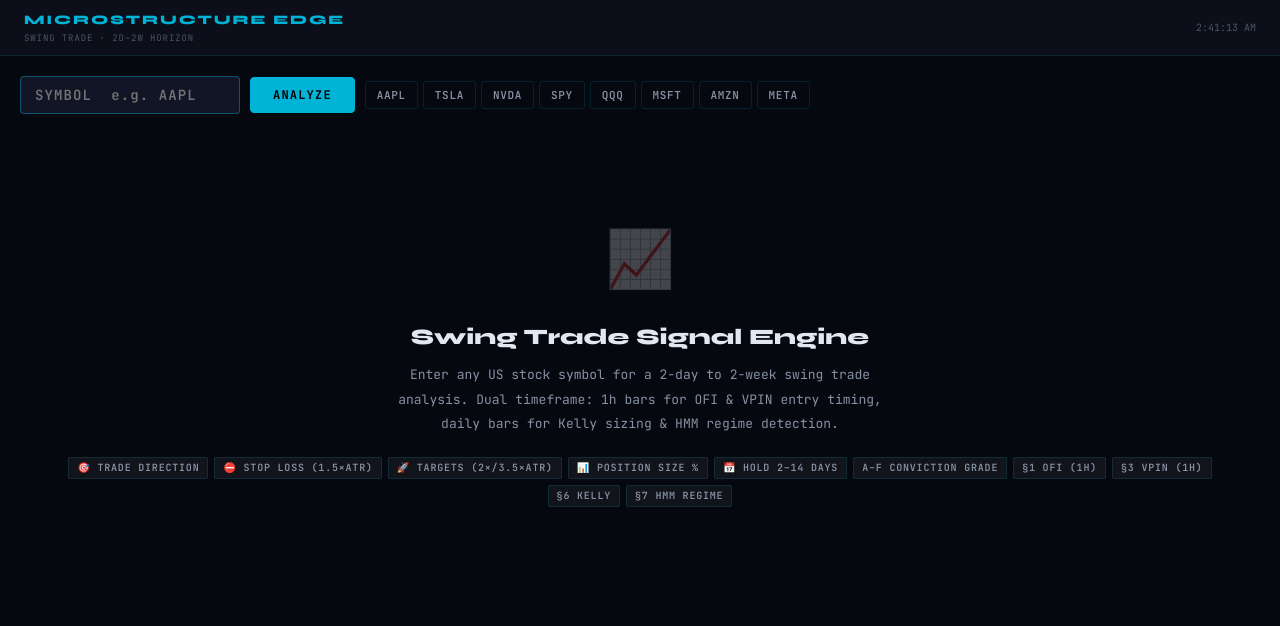
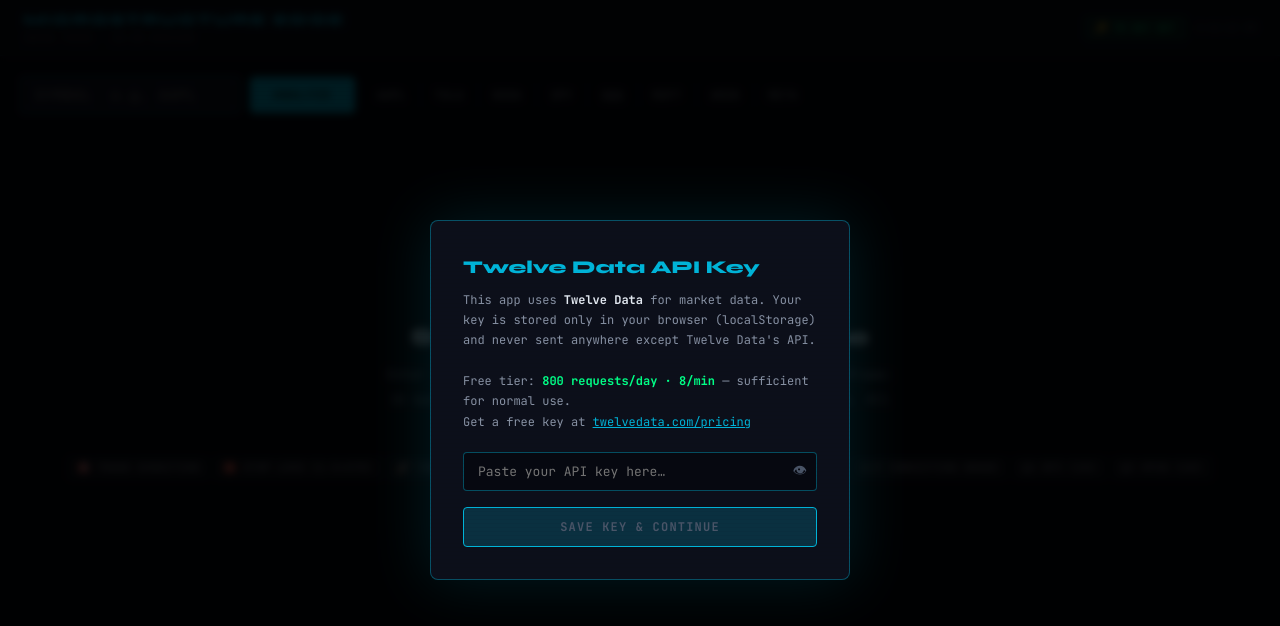
Before and after one commit to sgwvtl-glitch/react-swing-trade, a React (Vite) app: page / in a window 1280 px wide. Shown: the top 626 px of the page. Built offline with nearby package versions, Linux system fonts and the light colour scheme.

Commit message:
Add files via upload

```diff
--- a/src/App.jsx
+++ b/src/App.jsx
@@ -1,13 +1,99 @@
-import { useState } from 'react';
+import { useState, useEffect } from 'react';
 import { useStockData } from './hooks/useStockData';
 import { PriceChart } from './components/PriceChart';
 import { SignalPanel } from './components/SignalPanel';
 import { KellyPanel, RegimePanel } from './components/KellyRegimePanel';
 import { TradeCard } from './components/TradeCard';
+import { getApiKey, setApiKey, hasApiKey } from './api/twelveData';
 
 const PRESETS = ['AAPL', 'TSLA', 'NVDA', 'SPY', 'QQQ', 'MSFT', 'AMZN', 'META'];
 
-function Header({ symbol, quote, usingHourly, countdown, autoRefresh, onToggle, onRefreshNow, loadingStep }) {
+// ── API Key Modal ─────────────────────────────────────────────────────────────
+function ApiKeyModal({ onSave }) {
+  const [key, setKey] = useState('');
+  const [show, setShow] = useState(false);
+
+  return (
+    <div style={{
+      position: 'fixed', inset: 0, background: 'rgba(0,0,0,0.85)',
+      display: 'flex', alignItems: 'center', justifyContent: 'center',
+      zIndex: 1000, backdropFilter: 'blur(4px)',
+    }}>
+      <div style={{
+        background: 'var(--bg-panel)', border: '1px solid var(--border-bright)',
+        borderRadius: 8, padding: 32, width: 420, boxShadow: '0 0 60px rgba(0,180,216,0.15)',
+      }}>
+        <div style={{ fontFamily: 'var(--font-display)', fontSize: 18, fontWeight: 800, color: 'var(--cyan)', marginBottom: 8 }}>
+          Twelve Data API Key
+        </div>
+        <div style={{ fontSize: 12, color: 'var(--text-secondary)', marginBottom: 20, lineHeight: 1.7 }}>
+          This app uses <strong style={{ color: 'var(--text-primary)' }}>Twelve Data</strong> for market data.
+          Your key is stored only in your browser (localStorage) and never sent anywhere except Twelve Data's API.
+          <br /><br />
+          Free tier: <strong style={{ color: 'var(--green)' }}>800 requests/day · 8/min</strong> — sufficient for normal use.
+          <br />
+          Get a free key at{' '}
+          <a href="https://twelvedata.com/pricing" target="_blank" rel="noreferrer"
+             style={{ color: 'var(--cyan)' }}>twelvedata.com/pricing</a>
+        </div>
+
+        <div style={{ position: 'relative', marginBottom: 16 }}>
+          <input
+            type={show ? 'text' : 'password'}
+            value={key}
+            onChange={e => setKey(e.target.value)}
+            onKeyDown={e => e.key === 'Enter' && key.trim() && onSave(key.trim())}
+            placeholder="Paste your API key here…"
+            style={{
+              width: '100%', padding: '10px 44px 10px 14px',
+              background: 'var(--bg-base)', border: '1px solid var(--border-bright)',
+              borderRadius: 4, color: 'var(--text-primary)',
+              fontFamily: 'var(--font-mono)', fontSize: 13, outline: 'none',
+              boxSizing: 'border-box',
+            }}
+          />
+          <button onClick={() => setShow(s => !s)} style={{
+            position: 'absolute', right: 10, top: '50%', transform: 'translateY(-50%)',
+            background: 'none', border: 'none', cursor: 'pointer',
+            color: 'var(--text-dim)', fontSize: 14,
+          }}>{show ? '🙈' : '👁'}</button>
+        </div>
+
+        <button
+          onClick={() => key.trim() && onSave(key.trim())}
+          disabled={!key.trim()}
+          style={{
+            width: '100%', padding: '11px',
+            background: key.trim() ? 'var(--cyan)' : 'rgba(0,180,216,0.2)',
+            color: key.trim() ? '#000' : 'var(--text-dim)',
+            border: '1px solid var(--cyan)', borderRadius: 4,
+            fontFamily: 'var(--font-mono)', fontSize: 12, fontWeight: 700,
+            letterSpacing: '0.1em', cursor: key.trim() ? 'pointer' : 'not-allowed',
+          }}
+        >
+          SAVE KEY & CONTINUE
+        </button>
+      </div>
+    </div>
+  );
+}
+
+// ── API Key Settings Button ────────────────────────────────────────────────────
+function ApiKeyBadge({ onEdit }) {
+  return (
+    <button onClick={onEdit} title="Change Twelve Data API key"
+      style={{
+        padding: '4px 10px', background: 'rgba(0,255,136,0.08)',
+        border: '1px solid rgba(0,255,136,0.3)', borderRadius: 3,
+        color: 'var(--green)', fontFamily: 'var(--font-mono)',
+        fontSize: 9, fontWeight: 700, letterSpacing: '0.08em',
+        cursor: 'pointer',
+      }}
+    >🔑 TD KEY SET</button>
+  );
+}
+
+function Header({ symbol, quote, usingHourly, countdown, autoRefresh, onToggle, onRefreshNow, loadingStep, apiKeyBadge }) {
   const change = quote?.price && quote?.previousClose
     ? quote.price - quote.previousClose : 0;
   const changePct = quote?.previousClose ? (change / quote.previousClose) * 100 : 0;
@@ -16,7 +102,7 @@
   // Format countdown mm:ss
   const mins = countdown != null ? Math.floor(countdown / 60) : null;
   const secs = countdown != null ? String(countdown % 60).padStart(2, '0') : null;
-  const countdownPct = countdown != null ? (countdown / 300) * 100 : 0;
+  const countdownPct = countdown != null ? (countdown / 600) * 100 : 0;
 
   return (
     <header style={{
@@ -57,6 +143,7 @@
 
       {/* Auto-refresh controls */}
       <div style={{ display: 'flex', alignItems: 'center', gap: 10, marginLeft: 'auto' }}>
+        {apiKeyBadge}
         {loadingStep && (
           <span style={{ fontSize: 10, color: 'var(--cyan)', animation: 'pulse 1s infinite' }}>
             ⚡ {loadingStep}
@@ -168,17 +255,30 @@
 
 export default function App() {
   const [input, setInput] = useState('');
+  const [showApiModal, setShowApiModal] = useState(!hasApiKey());
   const { status, error, results, loadingStep, analyze, countdown, autoRefresh, toggleAutoRefresh, refreshNow } = useStockData();
 
+  const handleSaveKey = (key) => {
+    setApiKey(key);
+    setShowApiModal(false);
+  };
+
   const handleSubmit = (sym) => {
+    if (!hasApiKey()) { setShowApiModal(true); return; }
     const s = (sym || input).trim().toUpperCase();
     if (!s) return;
     setInput(s);
     analyze(s);
   };
 
+  // Show modal if error is specifically about missing API key
+  useEffect(() => {
+    if (error === 'NO_API_KEY') setShowApiModal(true);
+  }, [error]);
+
   return (
     <div style={{ minHeight: '100vh', background: 'var(--bg-base)' }}>
+      {showApiModal && <ApiKeyModal onSave={handleSaveKey} />}
       <Header
         symbol={results?.symbol}
         quote={results?.quote}
@@ -188,6 +288,7 @@
         onToggle={toggleAutoRefresh}
         onRefreshNow={refreshNow}
         loadingStep={status === 'success' ? loadingStep : ''}
+        apiKeyBadge={<ApiKeyBadge onEdit={() => setShowApiModal(true)} />}
       />
 
       <main style={{ maxWidth: 1440, margin: '0 auto', padding: '20px' }}>
@@ -296,8 +397,9 @@
                 <KellyPanel kelly={results.kelly} />
                 <div style={{ fontSize: 10, color: 'var(--text-dim)', padding: '8px 12px', borderTop: '1px solid var(--border)', lineHeight: 1.8 }}>
                   {results.usingHourly
-                    ? 'OFI & VPIN computed on 1h bars · Kelly & HMM on 1d bars'
-                    : 'All models on 1d bars (hourly unavailable for this symbol)'}
+                    ? 'OFI/VPIN on 1h bars · Kelly/HMM on 1d bars · Twelve Data'
+                    : 'All models on 1d bars · Twelve Data'}
+                  <br />EMA 21/55 · ATR 13 · RSI 13 · VPIN 55 · Kelly 34/89 · HMM vol 13 <span style={{ color: 'var(--cyan)', opacity: 0.5 }}>[Fib]</span>
                   <br />Computed {new Date(results.computedAt).toLocaleTimeString()}
                   <br /><span style={{ color: 'rgba(255,255,255,0.15)' }}>Educational only · Not financial advice</span>
                 </div>
@@ -314,9 +416,9 @@
               Swing Trade Signal Engine
             </div>
             <div style={{ fontSize: 13, color: 'var(--text-secondary)', maxWidth: 520, margin: '0 auto', lineHeight: 1.9 }}>
-              Enter any US stock symbol for a 2-day to 2-week swing trade analysis.
-              Dual timeframe: 1h bars for OFI & VPIN entry timing,
-              daily bars for Kelly sizing & HMM regime detection.
+              Enter any US stock symbol. Data from <strong style={{ color: 'var(--cyan)' }}>Twelve Data</strong>.
+              Dual timeframe: 1h bars for OFI & VPIN timing, daily for Kelly & HMM regime.
+              All indicator periods set to <strong style={{ color: 'var(--green)' }}>Fibonacci numbers</strong>.
             </div>
             <div style={{ display: 'flex', gap: 6, justifyContent: 'center', marginTop: 20, flexWrap: 'wrap' }}>
               {['🎯 Trade Direction', '⛔ Stop Loss (1.5×ATR)', '🚀 Targets (2×/3.5×ATR)',
```
